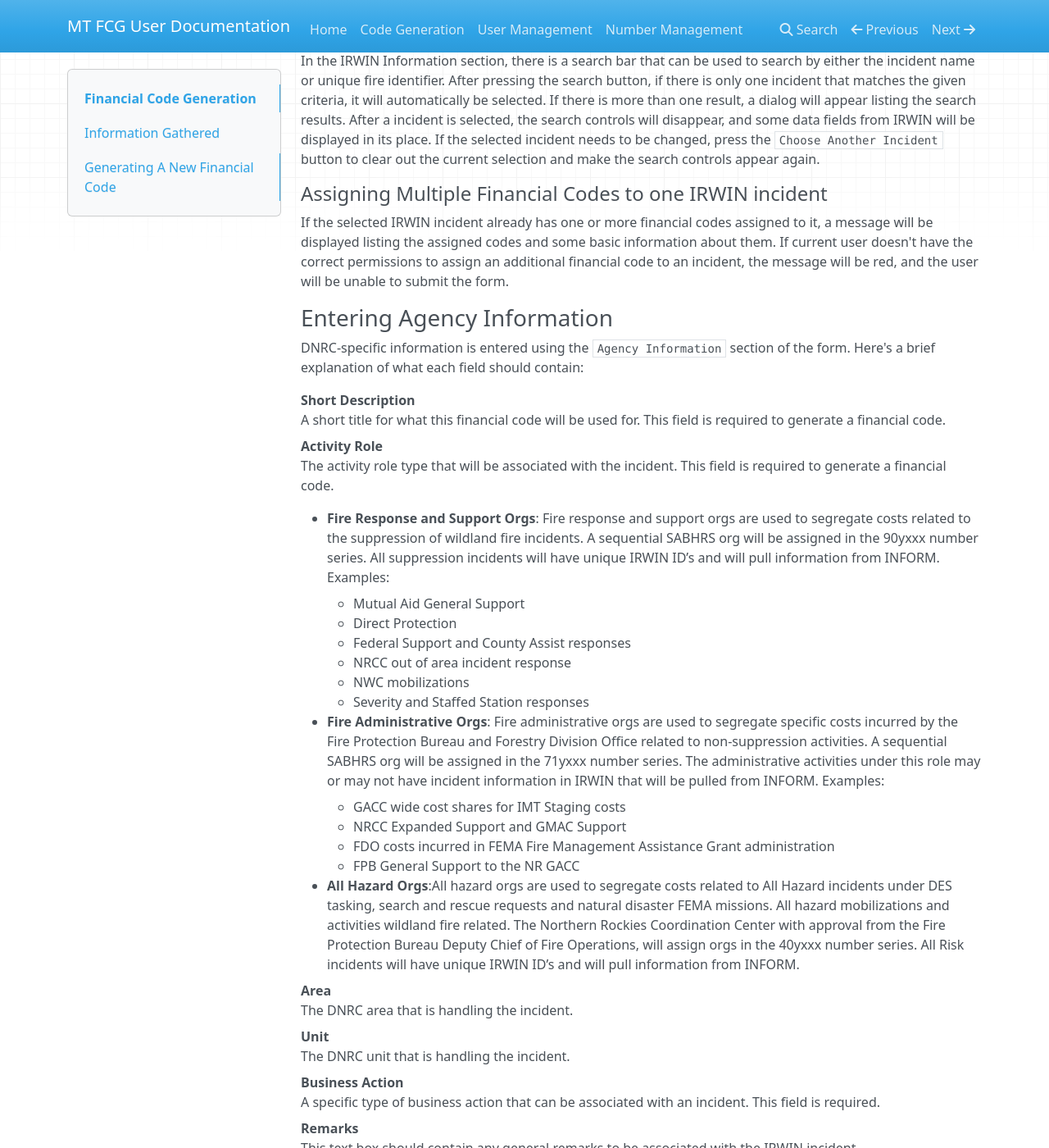
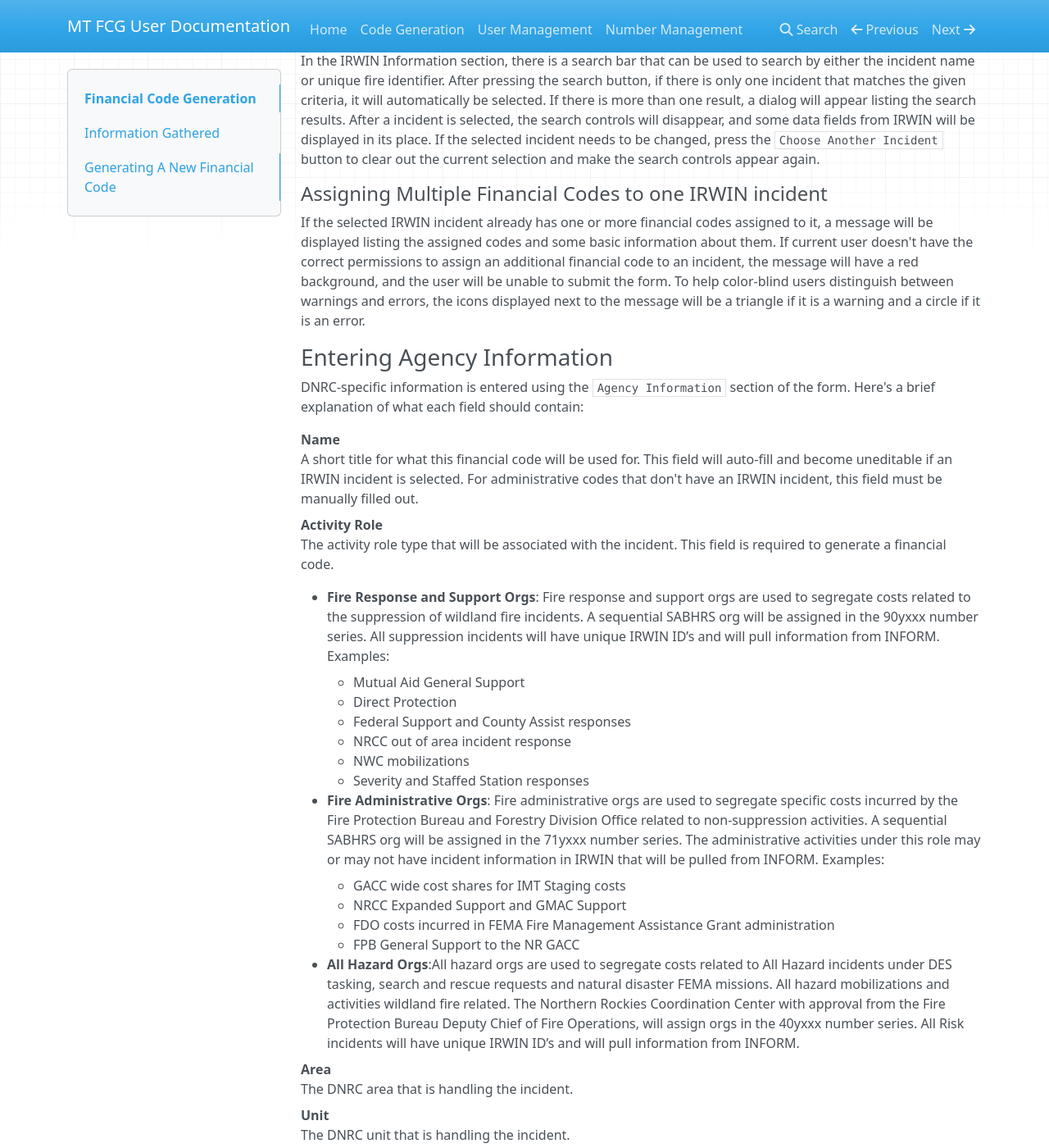
Before and after one commit to DNRC/FCG-User-Documentation, an MkDocs documentation site: the page built from docs/code-generation.md, in a window 1280 px wide and 1400 px high, scrolled down 615 px. Shown: the whole window at 82% size. Built offline with MkDocs 1.6.1, drawn with Linux system fonts in a browser that asks for light colours; nearby versions of some CDN libraries; some of the changed text lies outside the part shown.

Commit message:
Update code gen docs for new changes

```diff
--- a/docs/code-generation.md
+++ b/docs/code-generation.md
@@ -50,8 +50,10 @@ If the selected IRWIN incident already has one or more financial codes
 assigned to it, a message will be displayed listing the assigned codes
 and some basic information about them. If current user doesn't have
 the correct permissions to assign an additional financial code to an
-incident, the message will be red, and the user will be unable to
-submit the form.
+incident, the message will have a red background, and the user will be unable to
+submit the form. To help color-blind users distinguish between
+warnings and errors, the icons displayed next to the message will be a
+triangle if it is a warning and a circle if it is an error.
 
 ### Entering Agency Information
 
@@ -59,9 +61,11 @@ DNRC-specific information is entered using the `Agency Information` section
 of the form. Here's a brief explanation of what each field should
 contain:
 
-Short Description
+Name
 : A short title for what this financial code will be used for. This
-  field is required to generate a financial  code.
+  field will auto-fill and become uneditable if an IRWIN incident is
+  selected. For administrative codes that don't have an IRWIN
+  incident, this field must be manually filled out.
 
 Activity Role
 : The activity role type that will be associated with the
@@ -117,3 +121,12 @@ Business Action
 Remarks
 : This text box should contain any general remarks to be associated
   with the IRWIN incident.
+
+### Submitting the form
+
+Once all of the required information has been entered, the submit
+button at the bottom of the form will become active and clickable. If
+there are any errors when creating the form, they will be displayed in
+a box above the submit button. Otherwise, the code edit dialog will
+open showing the information for the incident that was just created,
+including the financial code that was generated.
```
